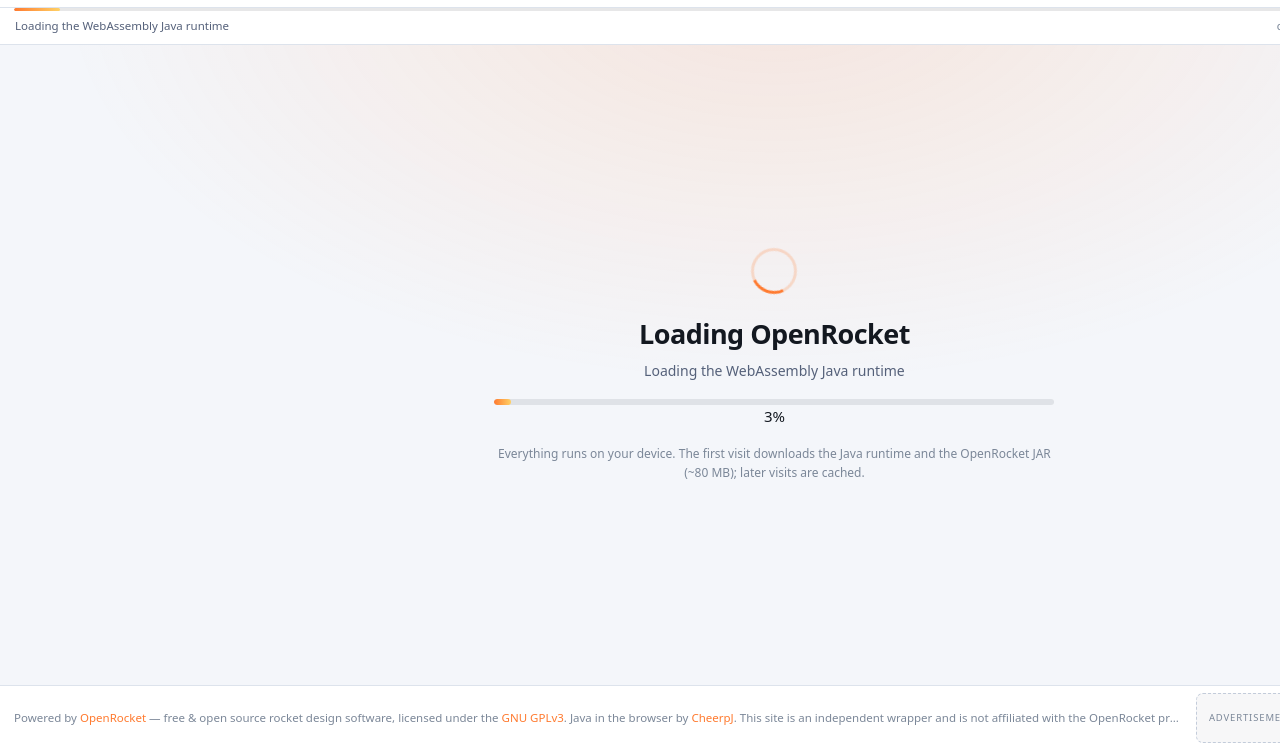
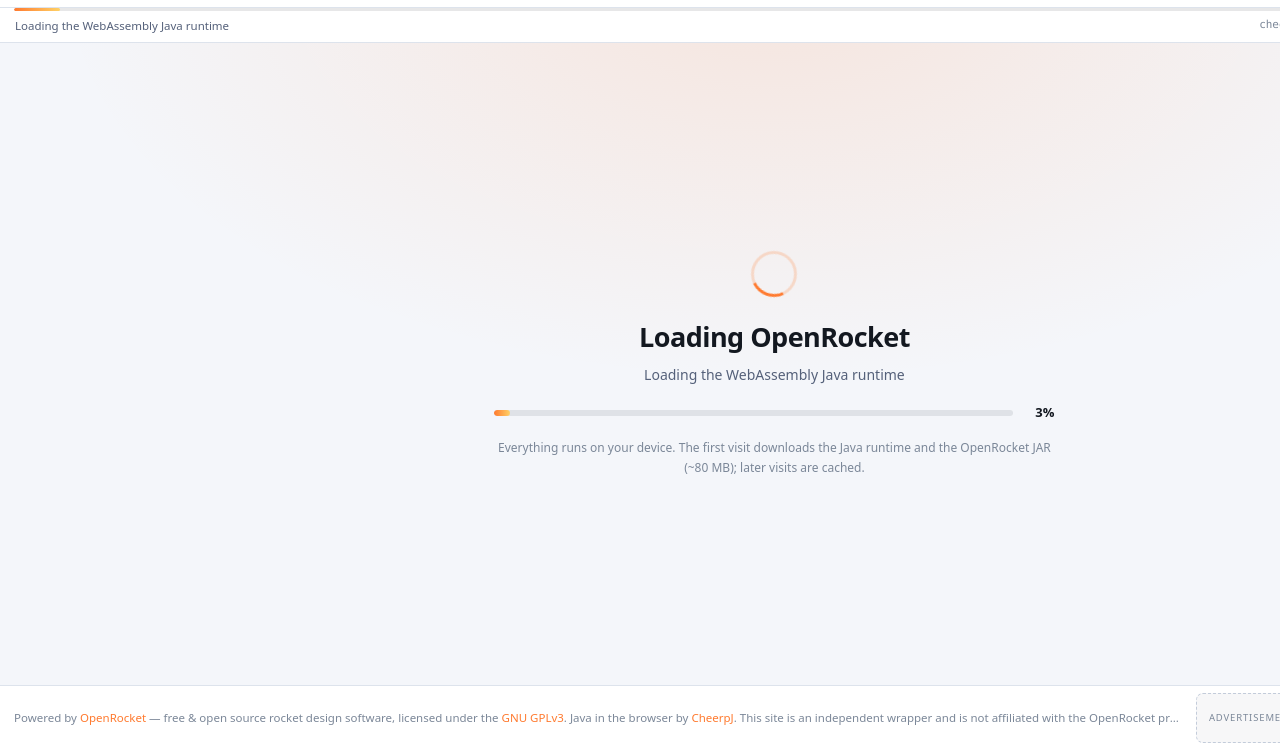
Before and after one commit to KrazyCone/RocketWeb, a website: page public/index.html in a window 1280 px wide. Shown: the part 50-800 px from the top of the page. Drawn offline with Linux system fonts and the light colour scheme.

Commit message:
Let the app stage scroll and add boot percent styles

```diff
--- a/public/styles.css
+++ b/public/styles.css
@@ -302,6 +302,13 @@ code {
   color: var(--text-muted);
 }
 
+.progress-meta {
+  display: flex;
+  align-items: center;
+  gap: 10px;
+  min-width: 0;
+}
+
 .progress-detail {
   font-family: var(--mono);
   font-size: 11px;
@@ -311,6 +318,15 @@ code {
   text-overflow: ellipsis;
 }
 
+.progress-percent {
+  flex: 0 0 auto;
+  min-width: 4ch;
+  text-align: right;
+  font-variant-numeric: tabular-nums;
+  font-weight: 650;
+  color: var(--text);
+}
+
 /* ---------- Stage ---------- */
 
 .stage {
@@ -318,12 +334,18 @@ code {
   min-height: 0;
   min-width: 0;
   background: var(--bg);
-  overflow: hidden;
+  /* OpenRocket's main window wants desktop-sized space. Scroll to it rather
+     than clipping the right-hand side of the UI off-screen. */
+  overflow: auto;
+  overscroll-behavior: contain;
 }
 
 .display {
-  position: absolute;
-  inset: 0;
+  /* CheerpJ sizes its virtual screen from this element, so keep a usable
+     desktop even when the browser window is small. */
+  position: relative;
+  width: max(100%, 1280px);
+  height: max(100%, 800px);
 }
 
 /* CheerpJ injects its display element here; make sure it never overflows. */
@@ -399,11 +421,32 @@ code {
   min-height: 1.5em;
 }
 
+.boot-bar-row {
+  display: flex;
+  align-items: center;
+  gap: 12px;
+}
+
 .boot-bar {
+  flex: 1 1 auto;
   height: 6px;
   border-radius: 99px;
   background: color-mix(in srgb, var(--text) 9%, transparent);
   overflow: hidden;
+}
+
+.boot-percent {
+  flex: 0 0 auto;
+  min-width: 4ch;
+  text-align: right;
+  font-variant-numeric: tabular-nums;
+  font-size: 13px;
+  font-weight: 650;
+  color: var(--text);
+}
+
+.boot-reveal {
+  margin-top: 16px;
 }
 
 .boot-bar-fill {
```
